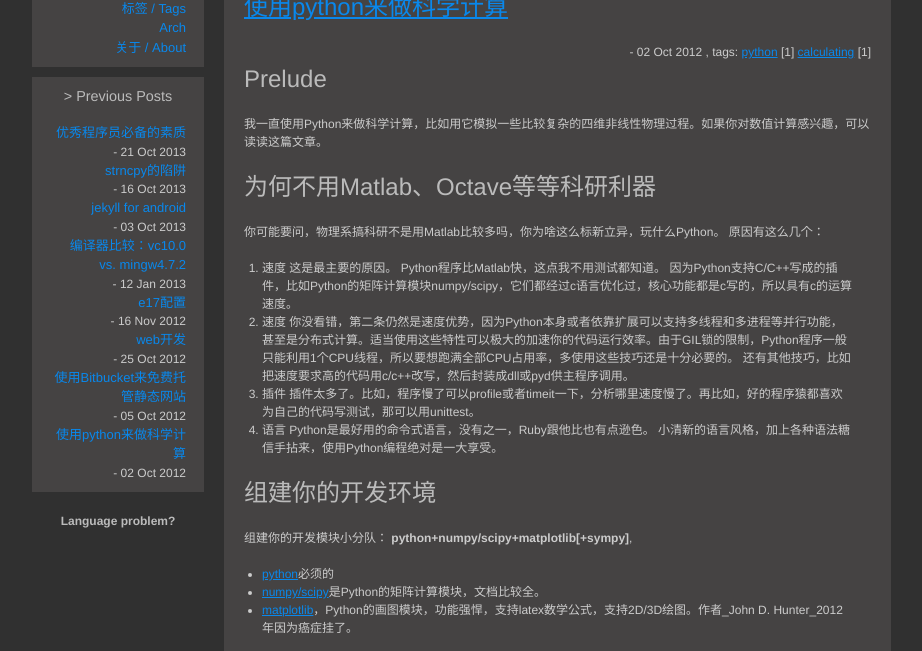
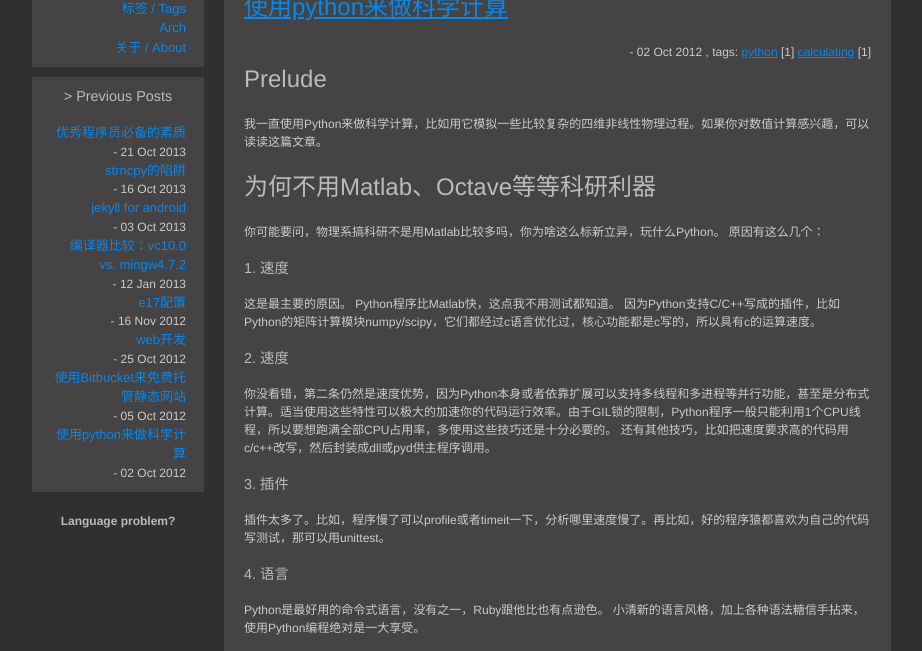
Before and after one commit to alexorg/dbian.github.com, a Jekyll site: the page built from _posts/2012-10-02-python.md, in a window 1280 px wide and 900 px high, scrolled down 481 px, cut to the strip 0-651 px from the top of the window. Shown: the whole strip, without its empty margins (178-1100 px from the left). Built offline with Jekyll 4.4.1, drawn with Linux system fonts in a browser that asks for light colours; Markdown is read by kramdown in place of the engine named in the settings; comment, search, counter and statistics services are not loaded.

Commit message:
Update 2012-10-02-python.md

```diff
--- a/_posts/2012-10-02-python.md
+++ b/_posts/2012-10-02-python.md
@@ -12,16 +12,17 @@ tags: [python, calculating]
 ## 为何不用Matlab、Octave等等科研利器
 你可能要问，物理系搞科研不是用Matlab比较多吗，你为啥这么标新立异，玩什么Python。
 原因有这么几个：
-1. 速度
+
+#### 1. 速度
 这是最主要的原因。
 Python程序比Matlab快，这点我不用测试都知道。
 因为Python支持C/C++写成的插件，比如Python的矩阵计算模块numpy/scipy，它们都经过c语言优化过，核心功能都是c写的，所以具有c的运算速度。
-2. 速度
+#### 2. 速度
 你没看错，第二条仍然是速度优势，因为Python本身或者依靠扩展可以支持多线程和多进程等并行功能，甚至是分布式计算。适当使用这些特性可以极大的加速你的代码运行效率。由于GIL锁的限制，Python程序一般只能利用1个CPU线程，所以要想跑满全部CPU占用率，多使用这些技巧还是十分必要的。
 还有其他技巧，比如把速度要求高的代码用c/c++改写，然后封装成dll或pyd供主程序调用。
-3. 插件
+#### 3. 插件
 插件太多了。比如，程序慢了可以profile或者timeit一下，分析哪里速度慢了。再比如，好的程序猿都喜欢为自己的代码写测试，那可以用unittest。
-4. 语言
+#### 4. 语言
 Python是最好用的命令式语言，没有之一，Ruby跟他比也有点逊色。
 小清新的语言风格，加上各种语法糖信手拈来，使用Python编程绝对是一大享受。
 
```
